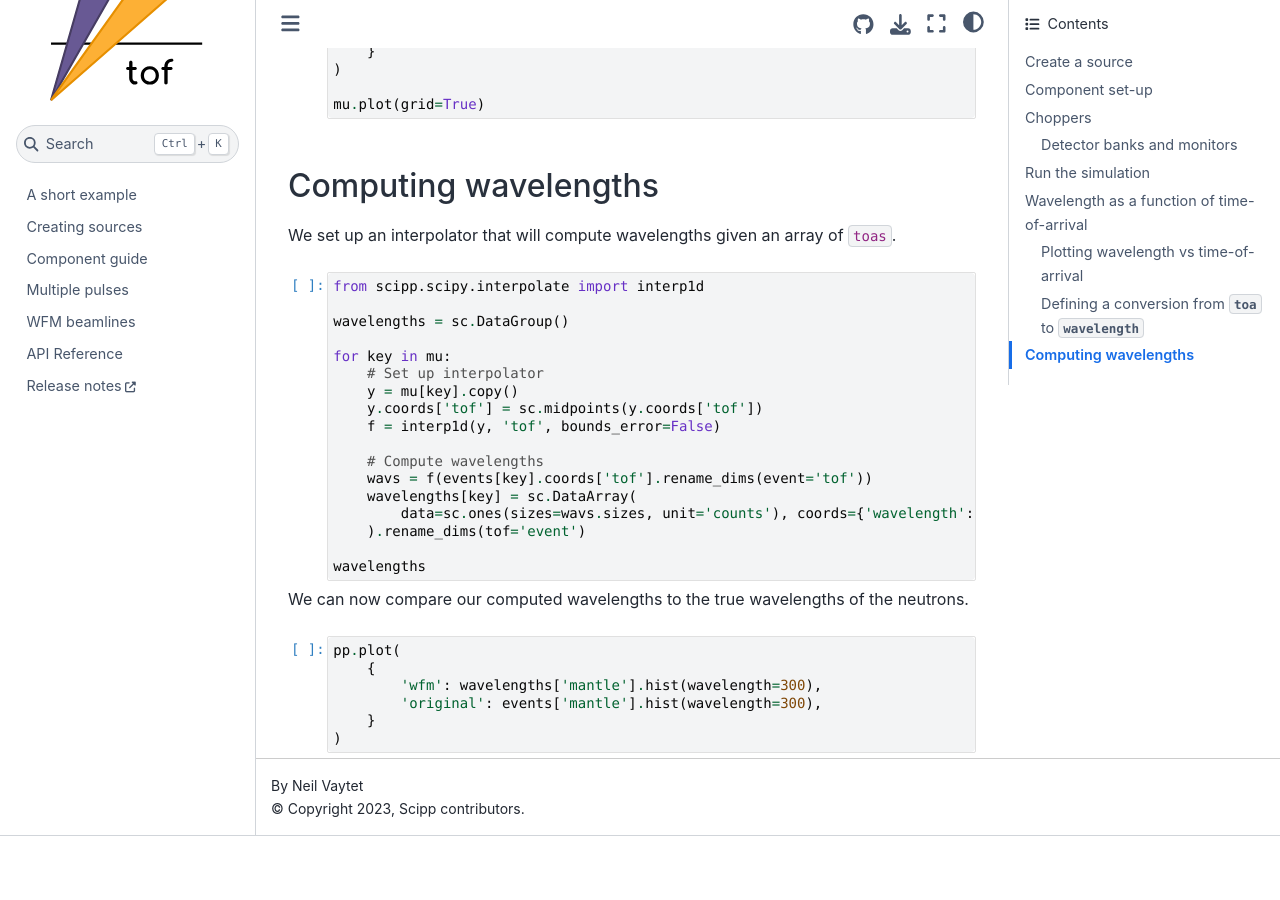
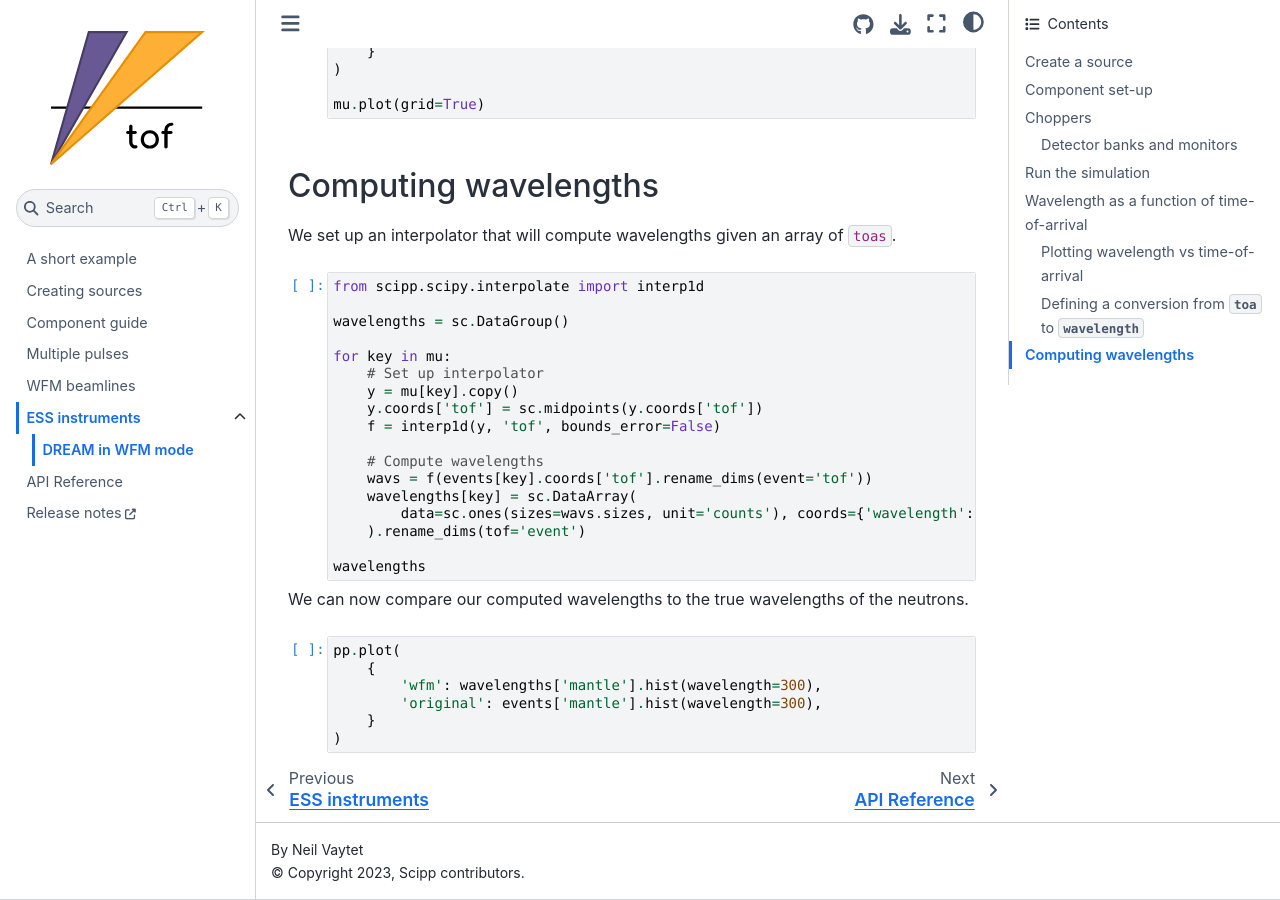
Before and after one commit to scipp/tof, a Sphinx documentation site: the page built from docs/ess/dream.ipynb, in a window 1280 px wide and 900 px high, scrolled down 3868 px. Built offline with Sphinx 7.4.7 and the Sphinx Book theme 1.1.4, drawn with Linux system fonts in a browser that asks for light colours; before the commit the page ends 4704 px from its top, so only the background shows below that.

Commit message:
add dream notebook to index

```diff
--- /dev/null
+++ b/docs/ess/index.rst
@@ -0,0 +1,7 @@
+ESS instruments
+***************
+
+.. toctree::
+   :maxdepth: 2
+
+   dream
--- a/docs/index.rst
+++ b/docs/index.rst
@@ -42,5 +42,6 @@ You can install from ``conda`` using
    components
    multiple-pulses
    wfm
+   ess/index
    api
    Release notes <https://github.com/scipp/tof/releases>
```
